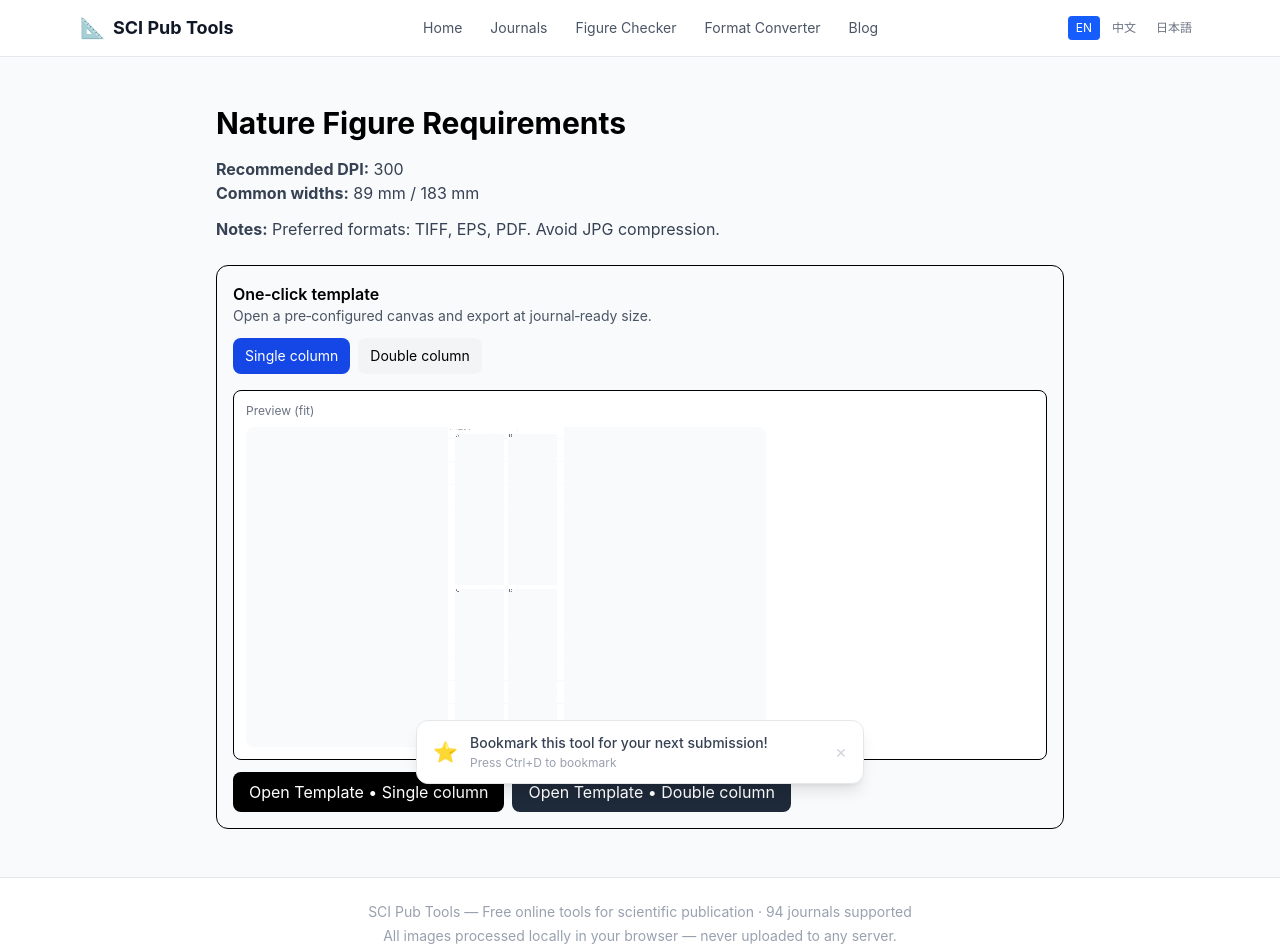
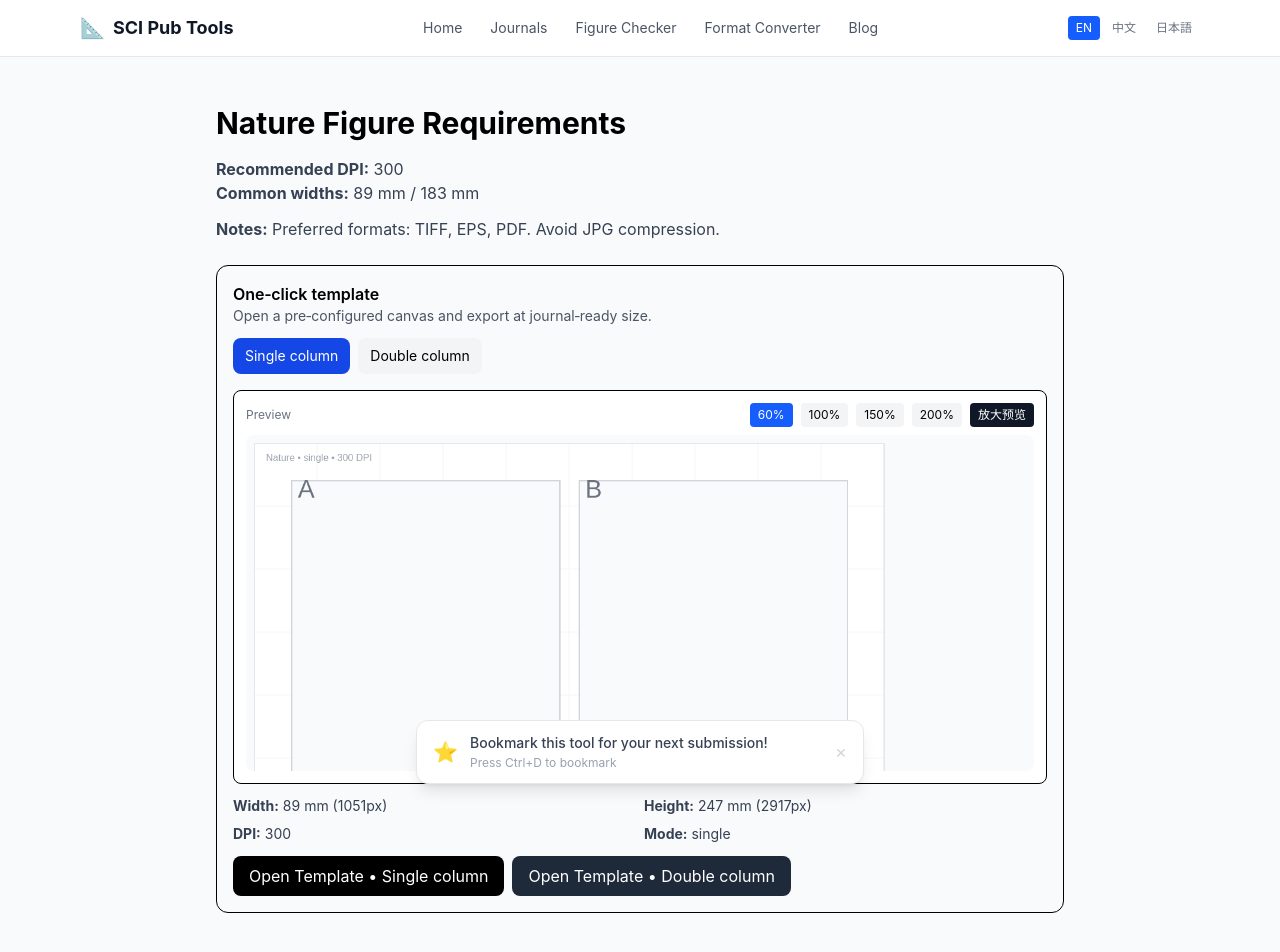
Before and after one commit to biquan678/sci-figure-tool, a React (Vite) app: page /journals/nature in a window 1280 px wide. Shown: the top 952 px of the page. Built offline with nearby package versions, Linux system fonts and the light colour scheme.

Commit message:
feat: zoom preview and modal

```diff
--- a/src/pages/journals/acs.tsx
+++ b/src/pages/journals/acs.tsx
@@ -1,7 +1,7 @@
 import { useEffect, useRef, useState } from 'react';
 import { useTranslation } from 'react-i18next';
 import { journals } from '../../data/journals';
-import { downloadTemplate, renderTemplate } from '../../utils/journalTemplate';
+import { downloadTemplate, renderTemplate, mmToPx } from '../../utils/journalTemplate';
 
 export default function JournalPage(){
   const { t } = useTranslation();
@@ -12,17 +12,28 @@
   const height = j?.maxHeight || 234;
 
   const [mode, setMode] = useState<'single' | 'double'>('single');
+  const [zoom, setZoom] = useState(0.6);
+  const [open, setOpen] = useState(false);
   const canvasRef = useRef<HTMLCanvasElement>(null);
+  const modalRef = useRef<HTMLCanvasElement>(null);
+
+  const widthMm = mode === 'single' ? single : double;
 
   useEffect(() => {
-    if (!canvasRef.current) return;
-    const widthMm = mode === 'single' ? single : double;
-    renderTemplate({ name: 'ACS', widthMm, heightMm: height, dpi, label: mode, target: canvasRef.current });
-  }, [mode, single, double, height, dpi]);
+    if (canvasRef.current) {
+      renderTemplate({ name: 'ACS', widthMm, heightMm: height, dpi, label: mode, target: canvasRef.current });
+    }
+    if (open && modalRef.current) {
+      renderTemplate({ name: 'ACS', widthMm, heightMm: height, dpi, label: mode, target: modalRef.current });
+    }
+  }, [mode, widthMm, height, dpi, open]);
 
   const handleDownload = (label: string, widthMm: number) => {
     downloadTemplate({ name: 'ACS', widthMm, heightMm: height, dpi, label, canvas: canvasRef.current || undefined });
   };
+
+  const pxW = mmToPx(widthMm, dpi);
+  const pxH = mmToPx(height, dpi);
 
   return (
     <div className="max-w-4xl mx-auto px-6 py-12">
@@ -47,10 +58,27 @@
         </div>
 
         <div className="mt-4 bg-white border rounded-lg p-3">
-          <div className="text-xs text-gray-500 mb-2">Preview (fit)</div>
-          <div className="overflow-hidden rounded-lg bg-gray-50" style={{ maxWidth: '520px', height: '320px' }}>
-            <canvas ref={canvasRef} style={{ width: '100%', height: '100%', objectFit: 'contain' }} />
+          <div className="flex items-center justify-between">
+            <div className="text-xs text-gray-500">Preview</div>
+            <div className="flex gap-2 text-xs">
+              {[0.6, 1, 1.5, 2].map(z => (
+                <button key={z} className={`px-2 py-1 rounded ${zoom === z ? 'bg-blue-600 text-white' : 'bg-gray-100'}`} onClick={() => setZoom(z)}>{Math.round(z*100)}%</button>
+              ))}
+              <button className="px-2 py-1 rounded bg-gray-900 text-white" onClick={() => setOpen(true)}>放大预览</button>
+            </div>
           </div>
+          <div className="mt-2 overflow-auto rounded-lg bg-gray-50 p-2">
+            <div style={{ width: '100%', height: '320px' }}>
+              <canvas ref={canvasRef} style={{ transform: `scale(${zoom})`, transformOrigin: 'top left' }} />
+            </div>
+          </div>
+        </div>
+
+        <div className="mt-3 text-sm text-gray-700 grid grid-cols-2 gap-2">
+          <div><b>Width:</b> {widthMm} mm ({pxW}px)</div>
+          <div><b>Height:</b> {height} mm ({pxH}px)</div>
+          <div><b>DPI:</b> {dpi}</div>
+          <div><b>Mode:</b> {mode}</div>
         </div>
 
         <div className="mt-3 flex flex-wrap gap-2">
@@ -58,6 +86,20 @@
           <button className="px-4 py-2 rounded-lg bg-gray-800 text-white" onClick={() => handleDownload('double', double)}>{t('journal.open_template')} • {t('journal.double_col')}</button>
         </div>
       </div>
+
+      {open && (
+        <div className="fixed inset-0 bg-black/60 flex items-center justify-center z-50">
+          <div className="bg-white rounded-xl p-4 max-w-4xl w-[90vw]">
+            <div className="flex justify-between items-center mb-2">
+              <div className="font-semibold">{t('journal.template_title')} · {mode}</div>
+              <button className="text-sm px-2 py-1 rounded bg-gray-100" onClick={() => setOpen(false)}>关闭</button>
+            </div>
+            <div className="overflow-auto max-h-[70vh] bg-gray-50 p-2 rounded">
+              <canvas ref={modalRef} style={{ width: '100%', height: 'auto' }} />
+            </div>
+          </div>
+        </div>
+      )}
     </div>
   );
 }
--- a/src/pages/journals/cell.tsx
+++ b/src/pages/journals/cell.tsx
@@ -1,7 +1,7 @@
 import { useEffect, useRef, useState } from 'react';
 import { useTranslation } from 'react-i18next';
 import { journals } from '../../data/journals';
-import { downloadTemplate, renderTemplate } from '../../utils/journalTemplate';
+import { downloadTemplate, renderTemplate, mmToPx } from '../../utils/journalTemplate';
 
 export default function JournalPage(){
   const { t } = useTranslation();
@@ -12,17 +12,28 @@
   const height = j?.maxHeight || 230;
 
   const [mode, setMode] = useState<'single' | 'double'>('single');
+  const [zoom, setZoom] = useState(0.6);
+  const [open, setOpen] = useState(false);
   const canvasRef = useRef<HTMLCanvasElement>(null);
+  const modalRef = useRef<HTMLCanvasElement>(null);
+
+  const widthMm = mode === 'single' ? single : double;
 
   useEffect(() => {
-    if (!canvasRef.current) return;
-    const widthMm = mode === 'single' ? single : double;
-    renderTemplate({ name: 'Cell', widthMm, heightMm: height, dpi, label: mode, target: canvasRef.current });
-  }, [mode, single, double, height, dpi]);
+    if (canvasRef.current) {
+      renderTemplate({ name: 'Cell', widthMm, heightMm: height, dpi, label: mode, target: canvasRef.current });
+    }
+    if (open && modalRef.current) {
+      renderTemplate({ name: 'Cell', widthMm, heightMm: height, dpi, label: mode, target: modalRef.current });
+    }
+  }, [mode, widthMm, height, dpi, open]);
 
   const handleDownload = (label: string, widthMm: number) => {
     downloadTemplate({ name: 'Cell', widthMm, heightMm: height, dpi, label, canvas: canvasRef.current || undefined });
   };
+
+  const pxW = mmToPx(widthMm, dpi);
+  const pxH = mmToPx(height, dpi);
 
   return (
     <div className="max-w-4xl mx-auto px-6 py-12">
@@ -47,10 +58,27 @@
         </div>
 
         <div className="mt-4 bg-white border rounded-lg p-3">
-          <div className="text-xs text-gray-500 mb-2">Preview (fit)</div>
-          <div className="overflow-hidden rounded-lg bg-gray-50" style={{ maxWidth: '520px', height: '320px' }}>
-            <canvas ref={canvasRef} style={{ width: '100%', height: '100%', objectFit: 'contain' }} />
+          <div className="flex items-center justify-between">
+            <div className="text-xs text-gray-500">Preview</div>
+            <div className="flex gap-2 text-xs">
+              {[0.6, 1, 1.5, 2].map(z => (
+                <button key={z} className={`px-2 py-1 rounded ${zoom === z ? 'bg-blue-600 text-white' : 'bg-gray-100'}`} onClick={() => setZoom(z)}>{Math.round(z*100)}%</button>
+              ))}
+              <button className="px-2 py-1 rounded bg-gray-900 text-white" onClick={() => setOpen(true)}>放大预览</button>
+            </div>
           </div>
+          <div className="mt-2 overflow-auto rounded-lg bg-gray-50 p-2">
+            <div style={{ width: '100%', height: '320px' }}>
+              <canvas ref={canvasRef} style={{ transform: `scale(${zoom})`, transformOrigin: 'top left' }} />
+            </div>
+          </div>
+        </div>
+
+        <div className="mt-3 text-sm text-gray-700 grid grid-cols-2 gap-2">
+          <div><b>Width:</b> {widthMm} mm ({pxW}px)</div>
+          <div><b>Height:</b> {height} mm ({pxH}px)</div>
+          <div><b>DPI:</b> {dpi}</div>
+          <div><b>Mode:</b> {mode}</div>
         </div>
 
         <div className="mt-3 flex flex-wrap gap-2">
@@ -58,6 +86,20 @@
           <button className="px-4 py-2 rounded-lg bg-gray-800 text-white" onClick={() => handleDownload('double', double)}>{t('journal.open_template')} • {t('journal.double_col')}</button>
         </div>
       </div>
+
+      {open && (
+        <div className="fixed inset-0 bg-black/60 flex items-center justify-center z-50">
+          <div className="bg-white rounded-xl p-4 max-w-4xl w-[90vw]">
+            <div className="flex justify-between items-center mb-2">
+              <div className="font-semibold">{t('journal.template_title')} · {mode}</div>
+              <button className="text-sm px-2 py-1 rounded bg-gray-100" onClick={() => setOpen(false)}>关闭</button>
+            </div>
+            <div className="overflow-auto max-h-[70vh] bg-gray-50 p-2 rounded">
+              <canvas ref={modalRef} style={{ width: '100%', height: 'auto' }} />
+            </div>
+          </div>
+        </div>
+      )}
     </div>
   );
 }
--- a/src/pages/journals/elsevier.tsx
+++ b/src/pages/journals/elsevier.tsx
@@ -1,7 +1,7 @@
 import { useEffect, useRef, useState } from 'react';
 import { useTranslation } from 'react-i18next';
 import { journals } from '../../data/journals';
-import { downloadTemplate, renderTemplate } from '../../utils/journalTemplate';
+import { downloadTemplate, renderTemplate, mmToPx } from '../../utils/journalTemplate';
 
 export default function JournalPage(){
   const { t } = useTranslation();
@@ -12,17 +12,28 @@
   const height = j?.maxHeight || 240;
 
   const [mode, setMode] = useState<'single' | 'double'>('single');
+  const [zoom, setZoom] = useState(0.6);
+  const [open, setOpen] = useState(false);
   const canvasRef = useRef<HTMLCanvasElement>(null);
+  const modalRef = useRef<HTMLCanvasElement>(null);
+
+  const widthMm = mode === 'single' ? single : double;
 
   useEffect(() => {
-    if (!canvasRef.current) return;
-    const widthMm = mode === 'single' ? single : double;
-    renderTemplate({ name: 'Elsevier', widthMm, heightMm: height, dpi, label: mode, target: canvasRef.current });
-  }, [mode, single, double, height, dpi]);
+    if (canvasRef.current) {
+      renderTemplate({ name: 'Elsevier', widthMm, heightMm: height, dpi, label: mode, target: canvasRef.current });
+    }
+    if (open && modalRef.current) {
+      renderTemplate({ name: 'Elsevier', widthMm, heightMm: height, dpi, label: mode, target: modalRef.current });
+    }
+  }, [mode, widthMm, height, dpi, open]);
 
   const handleDownload = (label: string, widthMm: number) => {
     downloadTemplate({ name: 'Elsevier', widthMm, heightMm: height, dpi, label, canvas: canvasRef.current || undefined });
   };
+
+  const pxW = mmToPx(widthMm, dpi);
+  const pxH = mmToPx(height, dpi);
 
   return (
     <div className="max-w-4xl mx-auto px-6 py-12">
@@ -47,10 +58,27 @@
         </div>
 
         <div className="mt-4 bg-white border rounded-lg p-3">
-          <div className="text-xs text-gray-500 mb-2">Preview (fit)</div>
-          <div className="overflow-hidden rounded-lg bg-gray-50" style={{ maxWidth: '520px', height: '320px' }}>
-            <canvas ref={canvasRef} style={{ width: '100%', height: '100%', objectFit: 'contain' }} />
+          <div className="flex items-center justify-between">
+            <div className="text-xs text-gray-500">Preview</div>
+            <div className="flex gap-2 text-xs">
+              {[0.6, 1, 1.5, 2].map(z => (
+                <button key={z} className={`px-2 py-1 rounded ${zoom === z ? 'bg-blue-600 text-white' : 'bg-gray-100'}`} onClick={() => setZoom(z)}>{Math.round(z*100)}%</button>
+              ))}
+              <button className="px-2 py-1 rounded bg-gray-900 text-white" onClick={() => setOpen(true)}>放大预览</button>
+            </div>
           </div>
+          <div className="mt-2 overflow-auto rounded-lg bg-gray-50 p-2">
+            <div style={{ width: '100%', height: '320px' }}>
+              <canvas ref={canvasRef} style={{ transform: `scale(${zoom})`, transformOrigin: 'top left' }} />
+            </div>
+          </div>
+        </div>
+
+        <div className="mt-3 text-sm text-gray-700 grid grid-cols-2 gap-2">
+          <div><b>Width:</b> {widthMm} mm ({pxW}px)</div>
+          <div><b>Height:</b> {height} mm ({pxH}px)</div>
+          <div><b>DPI:</b> {dpi}</div>
+          <div><b>Mode:</b> {mode}</div>
         </div>
 
         <div className="mt-3 flex flex-wrap gap-2">
@@ -58,6 +86,20 @@
           <button className="px-4 py-2 rounded-lg bg-gray-800 text-white" onClick={() => handleDownload('double', double)}>{t('journal.open_template')} • {t('journal.double_col')}</button>
         </div>
       </div>
+
+      {open && (
+        <div className="fixed inset-0 bg-black/60 flex items-center justify-center z-50">
+          <div className="bg-white rounded-xl p-4 max-w-4xl w-[90vw]">
+            <div className="flex justify-between items-center mb-2">
+              <div className="font-semibold">{t('journal.template_title')} · {mode}</div>
+              <button className="text-sm px-2 py-1 rounded bg-gray-100" onClick={() => setOpen(false)}>关闭</button>
+            </div>
+            <div className="overflow-auto max-h-[70vh] bg-gray-50 p-2 rounded">
+              <canvas ref={modalRef} style={{ width: '100%', height: 'auto' }} />
+            </div>
+          </div>
+        </div>
+      )}
     </div>
   );
 }
--- a/src/pages/journals/nature.tsx
+++ b/src/pages/journals/nature.tsx
@@ -1,7 +1,7 @@
 import { useEffect, useRef, useState } from 'react';
 import { useTranslation } from 'react-i18next';
 import { journals } from '../../data/journals';
-import { downloadTemplate, renderTemplate } from '../../utils/journalTemplate';
+import { downloadTemplate, renderTemplate, mmToPx } from '../../utils/journalTemplate';
 
 export default function JournalPage(){
   const { t } = useTranslation();
@@ -12,17 +12,28 @@
   const height = j?.maxHeight || 247;
 
   const [mode, setMode] = useState<'single' | 'double'>('single');
+  const [zoom, setZoom] = useState(0.6);
+  const [open, setOpen] = useState(false);
   const canvasRef = useRef<HTMLCanvasElement>(null);
+  const modalRef = useRef<HTMLCanvasElement>(null);
+
+  const widthMm = mode === 'single' ? single : double;
 
   useEffect(() => {
-    if (!canvasRef.current) return;
-    const widthMm = mode === 'single' ? single : double;
-    renderTemplate({ name: 'Nature', widthMm, heightMm: height, dpi, label: mode, target: canvasRef.current });
-  }, [mode, single, double, height, dpi]);
+    if (canvasRef.current) {
+      renderTemplate({ name: 'Nature', widthMm, heightMm: height, dpi, label: mode, target: canvasRef.current });
+    }
+    if (open && modalRef.current) {
+      renderTemplate({ name: 'Nature', widthMm, heightMm: height, dpi, label: mode, target: modalRef.current });
+    }
+  }, [mode, widthMm, height, dpi, open]);
 
   const handleDownload = (label: string, widthMm: number) => {
     downloadTemplate({ name: 'Nature', widthMm, heightMm: height, dpi, label, canvas: canvasRef.current || undefined });
   };
+
+  const pxW = mmToPx(widthMm, dpi);
+  const pxH = mmToPx(height, dpi);
 
   return (
     <div className="max-w-4xl mx-auto px-6 py-12">
@@ -46,11 +57,30 @@
           </button>
         </div>
 
+        {/* Preview */}
         <div className="mt-4 bg-white border rounded-lg p-3">
-          <div className="text-xs text-gray-500 mb-2">Preview (fit)</div>
-          <div className="overflow-hidden rounded-lg bg-gray-50" style={{ maxWidth: '520px', height: '320px' }}>
-            <canvas ref={canvasRef} style={{ width: '100%', height: '100%', objectFit: 'contain' }} />
+          <div className="flex items-center justify-between">
+            <div className="text-xs text-gray-500">Preview</div>
+            <div className="flex gap-2 text-xs">
+              {[0.6, 1, 1.5, 2].map(z => (
+                <button key={z} className={`px-2 py-1 rounded ${zoom === z ? 'bg-blue-600 text-white' : 'bg-gray-100'}`} onClick={() => setZoom(z)}>{Math.round(z*100)}%</button>
+              ))}
+              <button className="px-2 py-1 rounded bg-gray-900 text-white" onClick={() => setOpen(true)}>放大预览</button>
+            </div>
           </div>
+          <div className="mt-2 overflow-auto rounded-lg bg-gray-50 p-2">
+            <div style={{ width: '100%', height: '320px' }}>
+              <canvas ref={canvasRef} style={{ transform: `scale(${zoom})`, transformOrigin: 'top left' }} />
+            </div>
+          </div>
+        </div>
+
+        {/* Params */}
+        <div className="mt-3 text-sm text-gray-700 grid grid-cols-2 gap-2">
+          <div><b>Width:</b> {widthMm} mm ({pxW}px)</div>
+          <div><b>Height:</b> {height} mm ({pxH}px)</div>
+          <div><b>DPI:</b> {dpi}</div>
+          <div><b>Mode:</b> {mode}</div>
         </div>
 
         <div className="mt-3 flex flex-wrap gap-2">
@@ -58,6 +88,20 @@
           <button className="px-4 py-2 rounded-lg bg-gray-800 text-white" onClick={() => handleDownload('double', double)}>{t('journal.open_template')} • {t('journal.double_col')}</button>
         </div>
       </div>
+
+      {open && (
+        <div className="fixed inset-0 bg-black/60 flex items-center justify-center z-50">
+          <div className="bg-white rounded-xl p-4 max-w-4xl w-[90vw]">
+            <div className="flex justify-between items-center mb-2">
+              <div className="font-semibold">{t('journal.template_title')} · {mode}</div>
+              <button className="text-sm px-2 py-1 rounded bg-gray-100" onClick={() => setOpen(false)}>关闭</button>
+            </div>
+            <div className="overflow-auto max-h-[70vh] bg-gray-50 p-2 rounded">
+              <canvas ref={modalRef} style={{ width: '100%', height: 'auto' }} />
+            </div>
+          </div>
+        </div>
+      )}
     </div>
   );
 }
--- a/src/pages/journals/science.tsx
+++ b/src/pages/journals/science.tsx
@@ -1,7 +1,7 @@
 import { useEffect, useRef, useState } from 'react';
 import { useTranslation } from 'react-i18next';
 import { journals } from '../../data/journals';
-import { downloadTemplate, renderTemplate } from '../../utils/journalTemplate';
+import { downloadTemplate, renderTemplate, mmToPx } from '../../utils/journalTemplate';
 
 export default function JournalPage(){
   const { t } = useTranslation();
@@ -12,17 +12,28 @@
   const height = j?.maxHeight || 230;
 
   const [mode, setMode] = useState<'single' | 'double'>('single');
+  const [zoom, setZoom] = useState(0.6);
+  const [open, setOpen] = useState(false);
   const canvasRef = useRef<HTMLCanvasElement>(null);
+  const modalRef = useRef<HTMLCanvasElement>(null);
+
+  const widthMm = mode === 'single' ? single : double;
 
   useEffect(() => {
-    if (!canvasRef.current) return;
-    const widthMm = mode === 'single' ? single : double;
-    renderTemplate({ name: 'Science', widthMm, heightMm: height, dpi, label: mode, target: canvasRef.current });
-  }, [mode, single, double, height, dpi]);
+    if (canvasRef.current) {
+      renderTemplate({ name: 'Science', widthMm, heightMm: height, dpi, label: mode, target: canvasRef.current });
+    }
+    if (open && modalRef.current) {
+      renderTemplate({ name: 'Science', widthMm, heightMm: height, dpi, label: mode, target: modalRef.current });
+    }
+  }, [mode, widthMm, height, dpi, open]);
 
   const handleDownload = (label: string, widthMm: number) => {
     downloadTemplate({ name: 'Science', widthMm, heightMm: height, dpi, label, canvas: canvasRef.current || undefined });
   };
+
+  const pxW = mmToPx(widthMm, dpi);
+  const pxH = mmToPx(height, dpi);
 
   return (
     <div className="max-w-4xl mx-auto px-6 py-12">
@@ -47,10 +58,27 @@
         </div>
 
         <div className="mt-4 bg-white border rounded-lg p-3">
-          <div className="text-xs text-gray-500 mb-2">Preview (fit)</div>
-          <div className="overflow-hidden rounded-lg bg-gray-50" style={{ maxWidth: '520px', height: '320px' }}>
-            <canvas ref={canvasRef} style={{ width: '100%', height: '100%', objectFit: 'contain' }} />
+          <div className="flex items-center justify-between">
+            <div className="text-xs text-gray-500">Preview</div>
+            <div className="flex gap-2 text-xs">
+              {[0.6, 1, 1.5, 2].map(z => (
+                <button key={z} className={`px-2 py-1 rounded ${zoom === z ? 'bg-blue-600 text-white' : 'bg-gray-100'}`} onClick={() => setZoom(z)}>{Math.round(z*100)}%</button>
+              ))}
+              <button className="px-2 py-1 rounded bg-gray-900 text-white" onClick={() => setOpen(true)}>放大预览</button>
+            </div>
           </div>
+          <div className="mt-2 overflow-auto rounded-lg bg-gray-50 p-2">
+            <div style={{ width: '100%', height: '320px' }}>
+              <canvas ref={canvasRef} style={{ transform: `scale(${zoom})`, transformOrigin: 'top left' }} />
+            </div>
+          </div>
+        </div>
+
+        <div className="mt-3 text-sm text-gray-700 grid grid-cols-2 gap-2">
+          <div><b>Width:</b> {widthMm} mm ({pxW}px)</div>
+          <div><b>Height:</b> {height} mm ({pxH}px)</div>
+          <div><b>DPI:</b> {dpi}</div>
+          <div><b>Mode:</b> {mode}</div>
         </div>
 
         <div className="mt-3 flex flex-wrap gap-2">
@@ -58,6 +86,20 @@
           <button className="px-4 py-2 rounded-lg bg-gray-800 text-white" onClick={() => handleDownload('double', double)}>{t('journal.open_template')} • {t('journal.double_col')}</button>
         </div>
       </div>
+
+      {open && (
+        <div className="fixed inset-0 bg-black/60 flex items-center justify-center z-50">
+          <div className="bg-white rounded-xl p-4 max-w-4xl w-[90vw]">
+            <div className="flex justify-between items-center mb-2">
+              <div className="font-semibold">{t('journal.template_title')} · {mode}</div>
+              <button className="text-sm px-2 py-1 rounded bg-gray-100" onClick={() => setOpen(false)}>关闭</button>
+            </div>
+            <div className="overflow-auto max-h-[70vh] bg-gray-50 p-2 rounded">
+              <canvas ref={modalRef} style={{ width: '100%', height: 'auto' }} />
+            </div>
+          </div>
+        </div>
+      )}
     </div>
   );
 }
```
